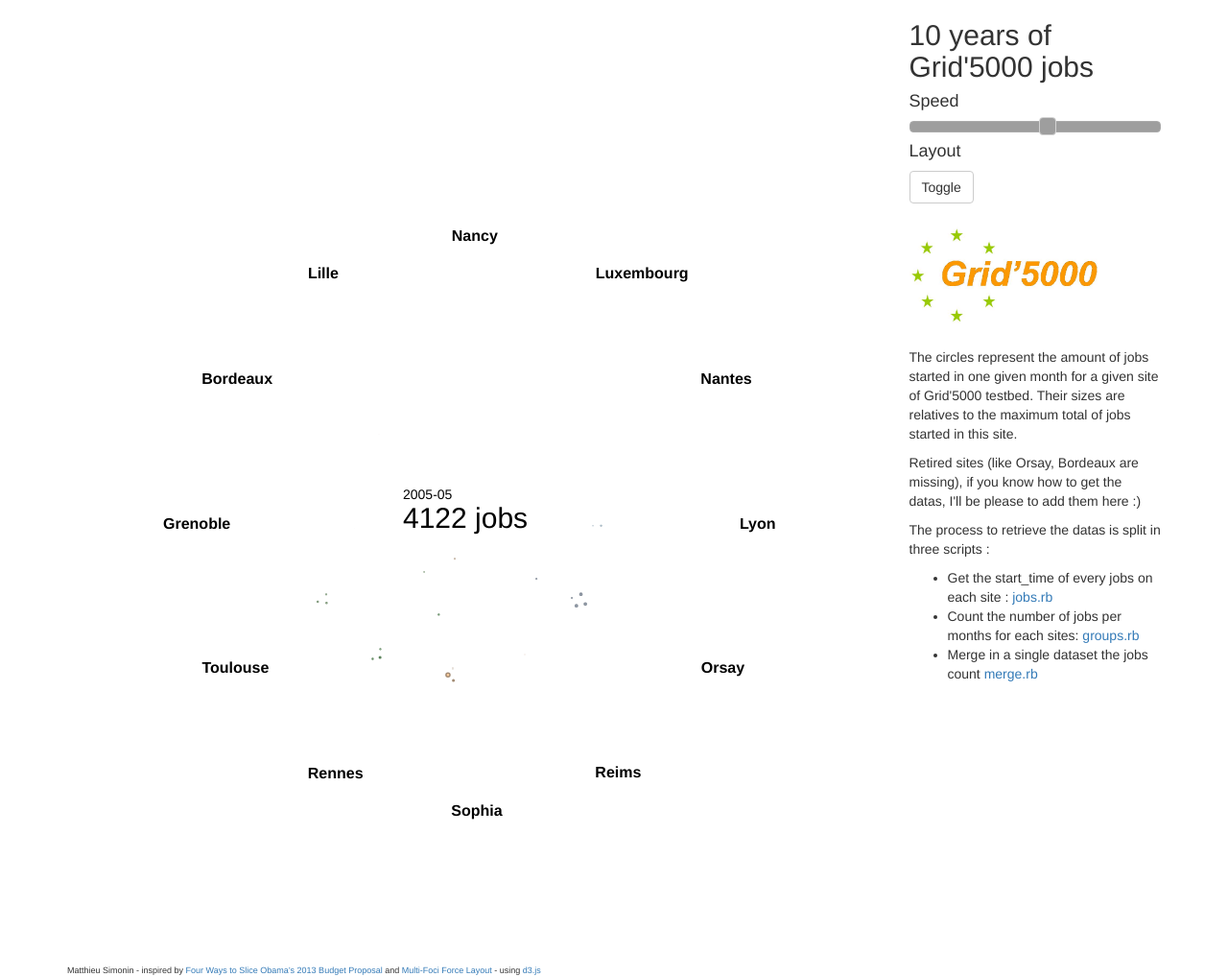
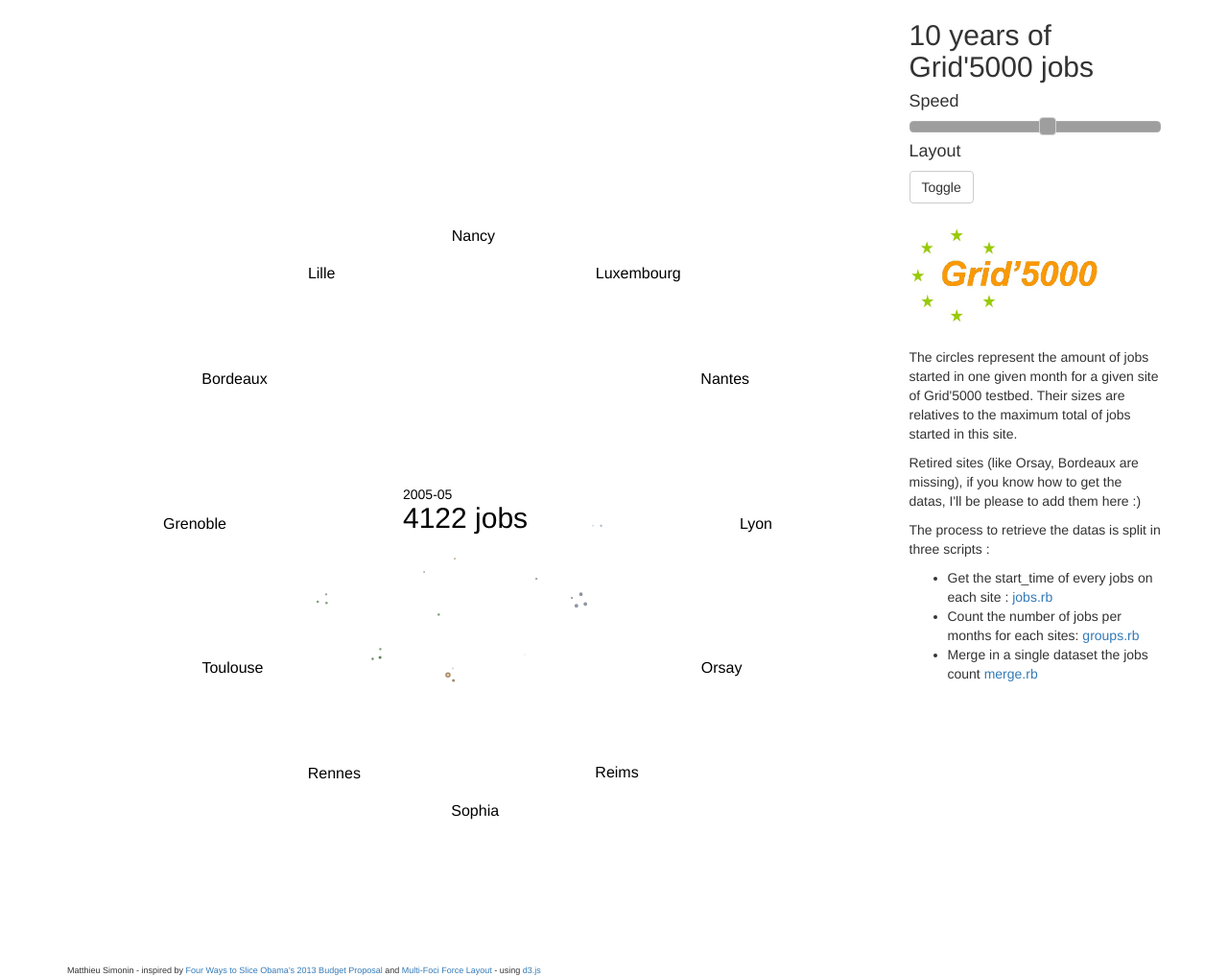
Before and after one commit to msimonin/msimonin.github.io, a Jekyll site: the page grid5000-10years-jobs/index.html, which Jekyll copies as it is, in a window 1280 px wide. Shown: the whole page at 96% size. Built offline with Jekyll 4.4.1, drawn with Linux system fonts in a browser that asks for light colours; grey boxes are pictures that could not be loaded.

Commit message:
fix bold/size.
M

```diff
--- a/grid5000-10years-jobs/index.html
+++ b/grid5000-10years-jobs/index.html
@@ -21,7 +21,12 @@
 }
 
 .site {
-  font-weight: bold;
+
+}
+
+.jobs {
+  font-size: 30px;
+
 }
 
 </style>
```
